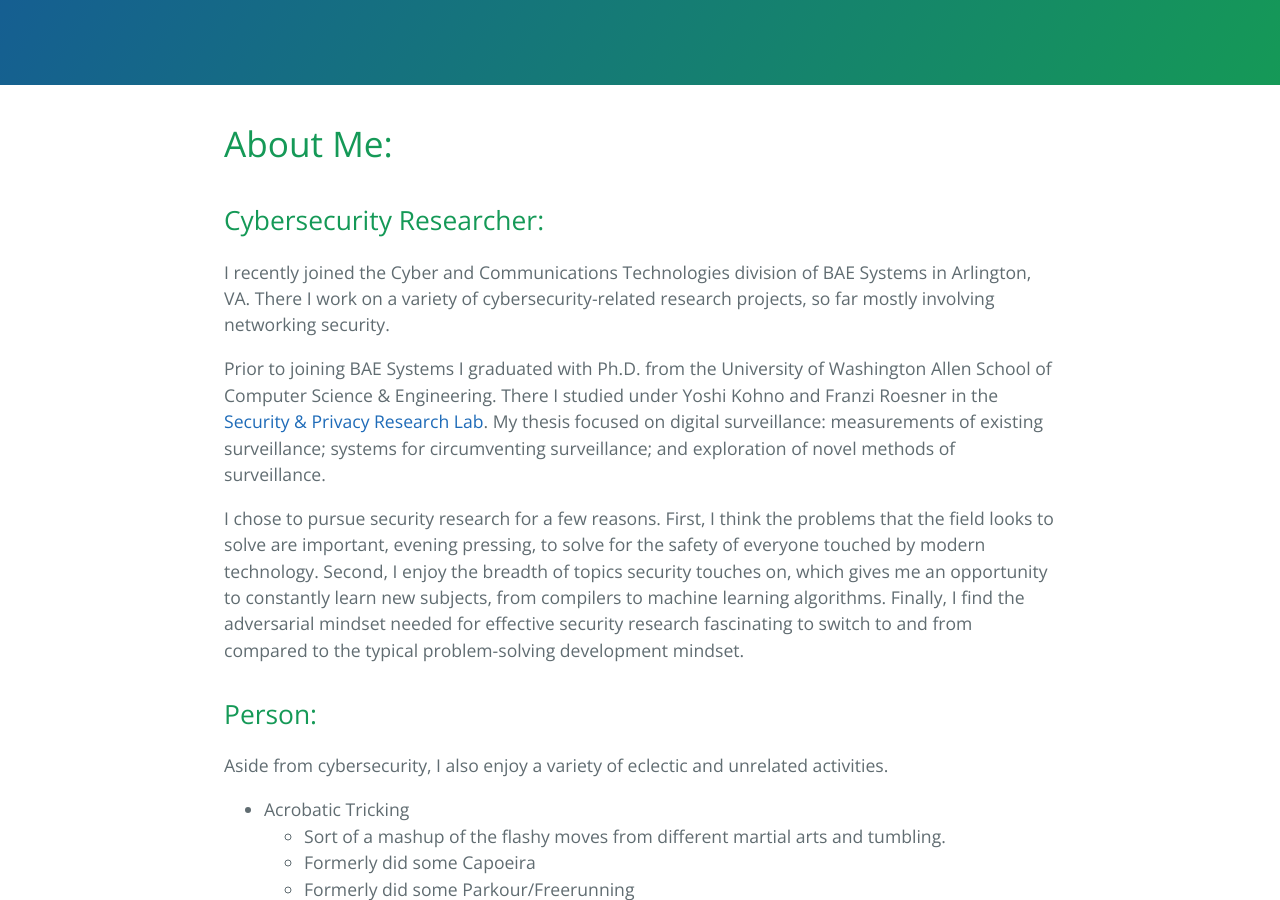
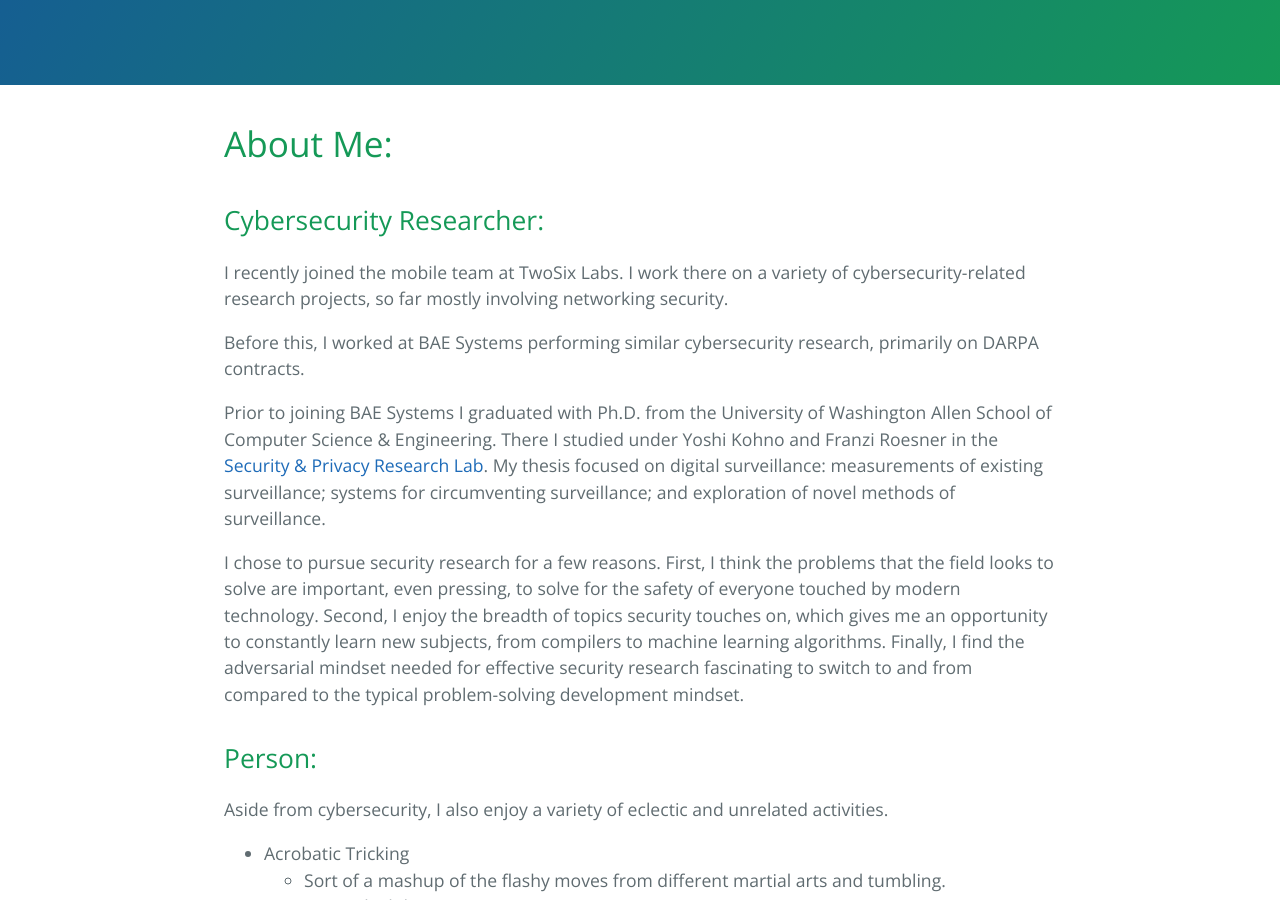
Before and after one commit to plvines/plvines.github.io, a Jekyll site: the page built from about.md, in a window 1280 px wide and 900 px high, scrolled down 298 px. Built offline with Jekyll 4.4.1, drawn with Linux system fonts in a browser that asks for light colours; our own code applies the rules of GitHub Pages for plain Markdown files.

Commit message:
updated about

```diff
--- a/about.md
+++ b/about.md
@@ -4,11 +4,13 @@ layout: default
 # About Me:
 ## Cybersecurity Researcher:
 
-I recently joined the Cyber and Communications Technologies division of BAE Systems in Arlington, VA. There I work on a variety of cybersecurity-related research projects, so far mostly involving networking security.
+I recently joined the mobile team at TwoSix Labs. I work there on a variety of cybersecurity-related research projects, so far mostly involving networking security.
+
+Before this, I worked at BAE Systems performing similar cybersecurity research, primarily on DARPA contracts.
 
 Prior to joining BAE Systems I graduated with Ph.D. from the University of Washington Allen School of Computer Science & Engineering. There I studied under Yoshi Kohno and Franzi Roesner in the [Security & Privacy Research Lab](https://seclab.cs.washington.edu/). My thesis focused on digital surveillance: measurements of existing surveillance; systems for circumventing surveillance; and exploration of novel methods of surveillance.
 
-I chose to pursue security research for a few reasons. First, I think the problems that the field looks to solve are important, evening pressing, to solve for the safety of everyone touched by modern technology. Second, I enjoy the breadth of topics security touches on, which gives me an opportunity to constantly learn new subjects, from compilers to machine learning algorithms. Finally, I find the adversarial mindset needed for effective security research fascinating to switch to and from compared to the typical problem-solving development mindset.
+I chose to pursue security research for a few reasons. First, I think the problems that the field looks to solve are important, even pressing, to solve for the safety of everyone touched by modern technology. Second, I enjoy the breadth of topics security touches on, which gives me an opportunity to constantly learn new subjects, from compilers to machine learning algorithms. Finally, I find the adversarial mindset needed for effective security research fascinating to switch to and from compared to the typical problem-solving development mindset.
 
 ## Person:
 
```
